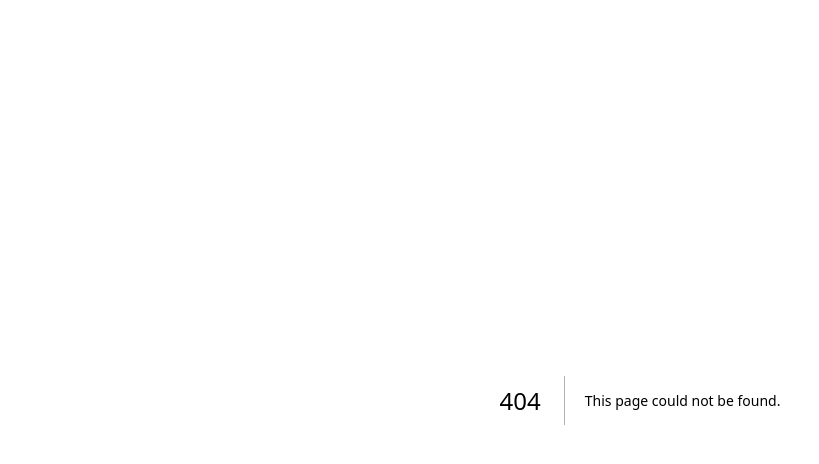
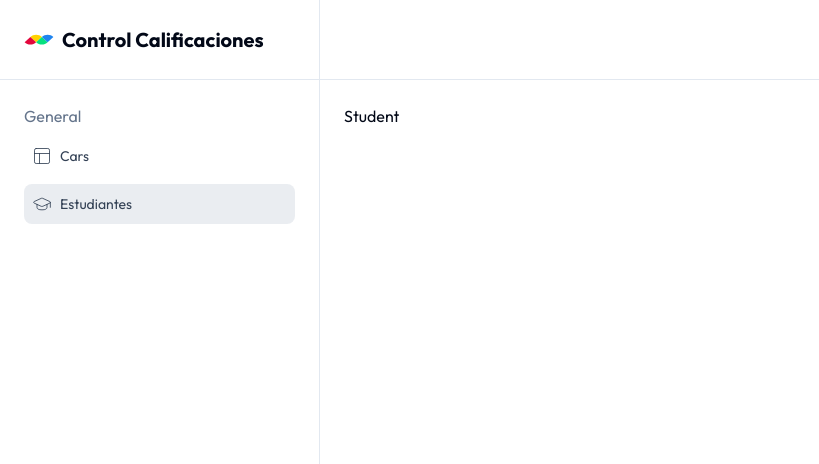
Before and after one commit to jaskonio/control-calificaciones-ui, a Next.js app: page /student in a window 1280 px wide. Before the commit this address had no page. Shown: the top 464 px of the page, without its empty margins (0-819 px from the left). Built offline with nearby package versions, Linux system fonts and the light colour scheme; no server answers.

Commit message:
Router page updated

```diff
--- a/app/(routes)/(dashboard)/dashboard/components/SidebarRoutes/SidebarRouter.data.tsx
+++ b/app/(routes)/(dashboard)/dashboard/components/SidebarRoutes/SidebarRouter.data.tsx
@@ -1,9 +1,14 @@
-import { Car } from "lucide-react";
+import { Car, GraduationCap, icons, Layout } from "lucide-react";
 
 export const dataGeneralSidebar = [
     {
-        icon: Car,
+        icon: Layout,
         label: "Cars",
         href: "/dashboard"
+    },
+    {
+        icon: GraduationCap,
+        label: "Estudiantes",
+        href: "/student"
     }
 ]
--- /dev/null
+++ b/app/(routes)/(dashboard)/student/page.tsx
@@ -0,0 +1,7 @@
+import React from 'react'
+
+export default function Student() {
+  return (
+    <div>Student</div>
+  )
+}
```
